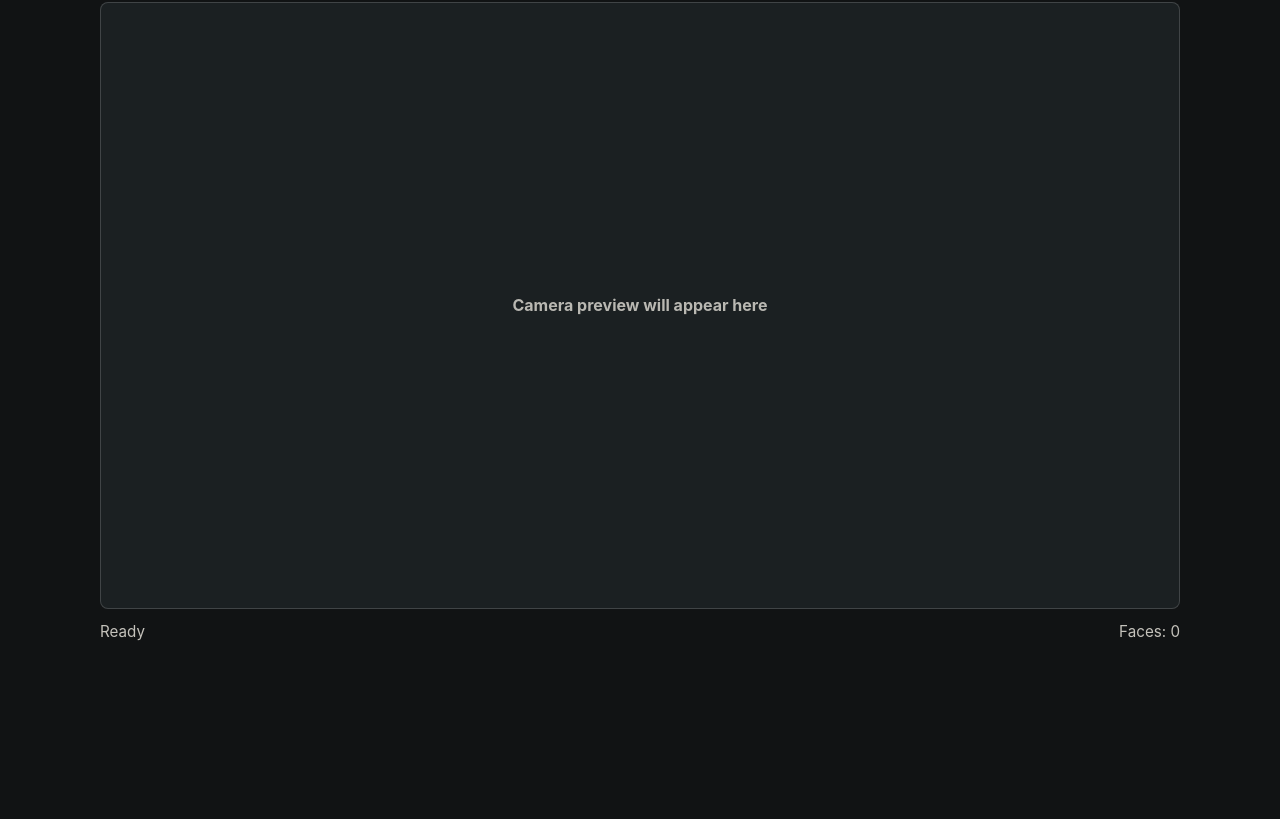
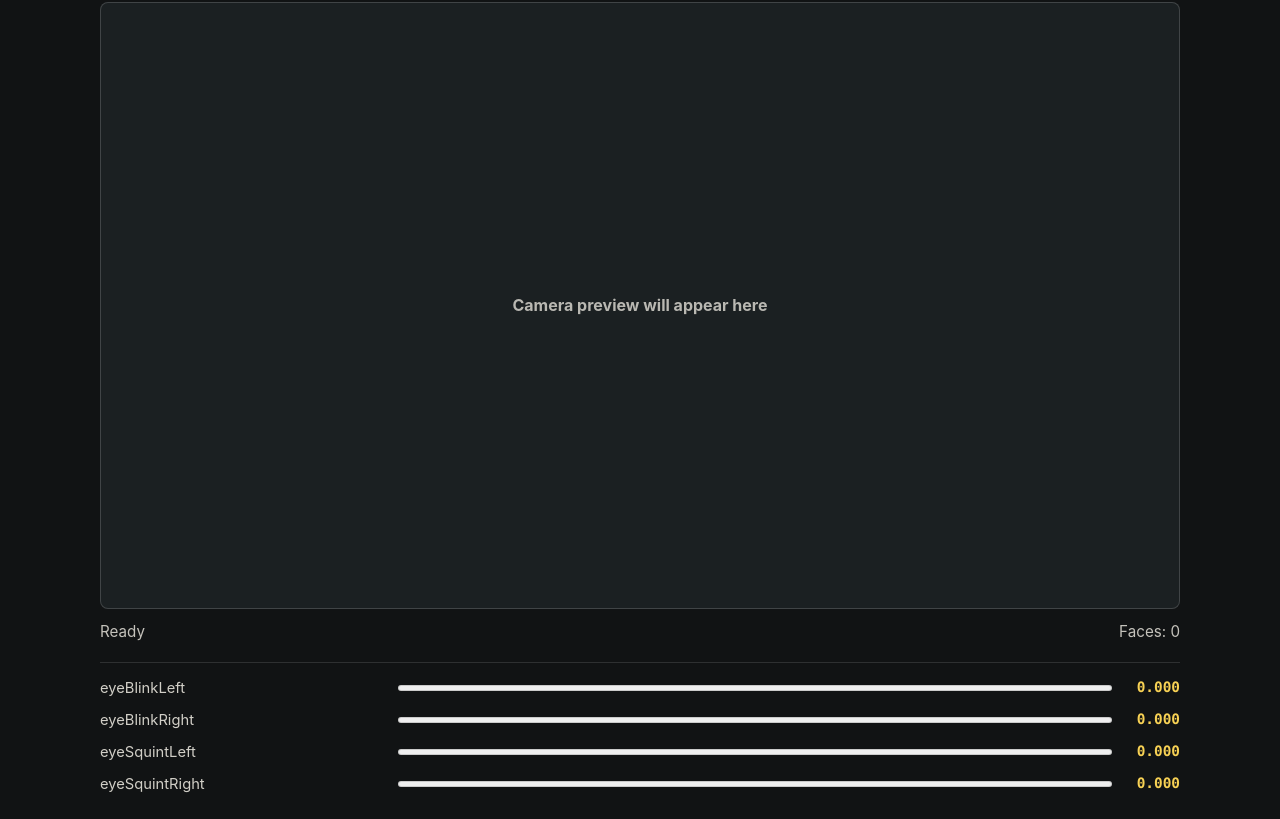
Before and after one commit to SeifELG/mediapipe-toys, a website built with Vite: page index.html in a window 1280 px wide. Shown: the part 133-952 px from the top of the page. Before the commit the page ends 801 px from the top, so only its background shows below. Built offline with nearby package versions, Linux system fonts and the light colour scheme.

Commit message:
add eye faceblend scores

```diff
--- a/index.html
+++ b/index.html
@@ -28,6 +28,29 @@
           <span id="status">Ready</span>
           <span id="face-count">Faces: 0</span>
         </footer>
+
+        <section class="blendshape-panel" aria-label="Eye blendshape scores">
+          <div class="score-row">
+            <span>eyeBlinkLeft</span>
+            <meter id="eye-blink-left-meter" min="0" max="1" value="0"></meter>
+            <strong id="eye-blink-left-value">0.000</strong>
+          </div>
+          <div class="score-row">
+            <span>eyeBlinkRight</span>
+            <meter id="eye-blink-right-meter" min="0" max="1" value="0"></meter>
+            <strong id="eye-blink-right-value">0.000</strong>
+          </div>
+          <div class="score-row">
+            <span>eyeSquintLeft</span>
+            <meter id="eye-squint-left-meter" min="0" max="1" value="0"></meter>
+            <strong id="eye-squint-left-value">0.000</strong>
+          </div>
+          <div class="score-row">
+            <span>eyeSquintRight</span>
+            <meter id="eye-squint-right-meter" min="0" max="1" value="0"></meter>
+            <strong id="eye-squint-right-value">0.000</strong>
+          </div>
+        </section>
       </section>
     </main>
     <script type="module" src="/src/main.ts"></script>
--- a/src/main.ts
+++ b/src/main.ts
@@ -12,6 +12,28 @@ const canvas = getElement<HTMLCanvasElement>("#overlay");
 const statusLabel = getElement<HTMLSpanElement>("#status");
 const faceCountLabel = getElement<HTMLSpanElement>("#face-count");
 const emptyState = getElement<HTMLDivElement>("#empty-state");
+const eyeScores = [
+  {
+    name: "eyeBlinkLeft",
+    meter: getElement<HTMLMeterElement>("#eye-blink-left-meter"),
+    value: getElement<HTMLElement>("#eye-blink-left-value")
+  },
+  {
+    name: "eyeBlinkRight",
+    meter: getElement<HTMLMeterElement>("#eye-blink-right-meter"),
+    value: getElement<HTMLElement>("#eye-blink-right-value")
+  },
+  {
+    name: "eyeSquintLeft",
+    meter: getElement<HTMLMeterElement>("#eye-squint-left-meter"),
+    value: getElement<HTMLElement>("#eye-squint-left-value")
+  },
+  {
+    name: "eyeSquintRight",
+    meter: getElement<HTMLMeterElement>("#eye-squint-right-meter"),
+    value: getElement<HTMLElement>("#eye-squint-right-value")
+  }
+];
 
 const maybeCanvasContext = canvas.getContext("2d");
 
@@ -113,6 +135,7 @@ function renderLoop() {
 function drawResult(result: FaceLandmarkerResult) {
   canvasContext.clearRect(0, 0, canvas.width, canvas.height);
   faceCountLabel.textContent = `Faces: ${result.faceLandmarks.length}`;
+  updateEyeScores(result);
 
   for (const landmarks of result.faceLandmarks) {
     drawingUtils?.drawConnectors(landmarks, FaceLandmarker.FACE_LANDMARKS_TESSELATION, {
@@ -139,6 +162,17 @@ function drawResult(result: FaceLandmarkerResult) {
       color: "rgba(255, 255, 255, 0.7)",
       lineWidth: 1
     });
+  }
+}
+
+function updateEyeScores(result: FaceLandmarkerResult) {
+  const categories = result.faceBlendshapes[0]?.categories ?? [];
+
+  for (const score of eyeScores) {
+    const value = categories.find((category) => category.categoryName === score.name)?.score ?? 0;
+
+    score.meter.value = value;
+    score.value.textContent = value.toFixed(3);
   }
 }
 
--- a/src/styles.css
+++ b/src/styles.css
@@ -122,6 +122,35 @@ canvas {
   font-size: 0.95rem;
 }
 
+.blendshape-panel {
+  display: grid;
+  gap: 10px;
+  margin-top: 18px;
+  padding: 14px 0 0;
+  border-top: 1px solid rgba(255, 255, 255, 0.12);
+}
+
+.score-row {
+  display: grid;
+  grid-template-columns: minmax(104px, 0.8fr) minmax(120px, 2fr) 56px;
+  align-items: center;
+  gap: 12px;
+  color: rgba(247, 243, 234, 0.84);
+  font-size: 0.92rem;
+}
+
+.score-row meter {
+  width: 100%;
+  height: 12px;
+}
+
+.score-row strong {
+  color: #f7d154;
+  font-family: "SFMono-Regular", Consolas, "Liberation Mono", monospace;
+  font-size: 0.9rem;
+  text-align: right;
+}
+
 @media (max-width: 640px) {
   #app {
     align-items: start;
@@ -137,4 +166,13 @@ canvas {
   button {
     width: 100%;
   }
+
+  .score-row {
+    grid-template-columns: 1fr 56px;
+  }
+
+  .score-row meter {
+    grid-column: 1 / -1;
+    grid-row: 2;
+  }
 }
```
